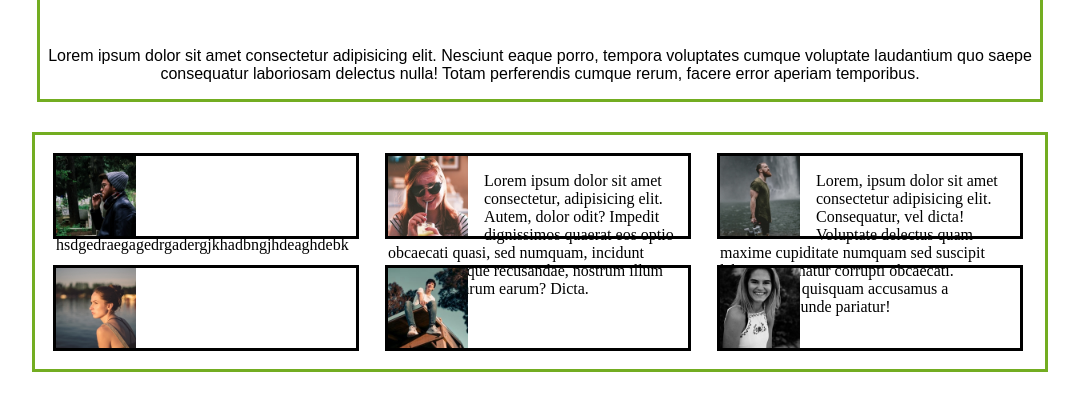
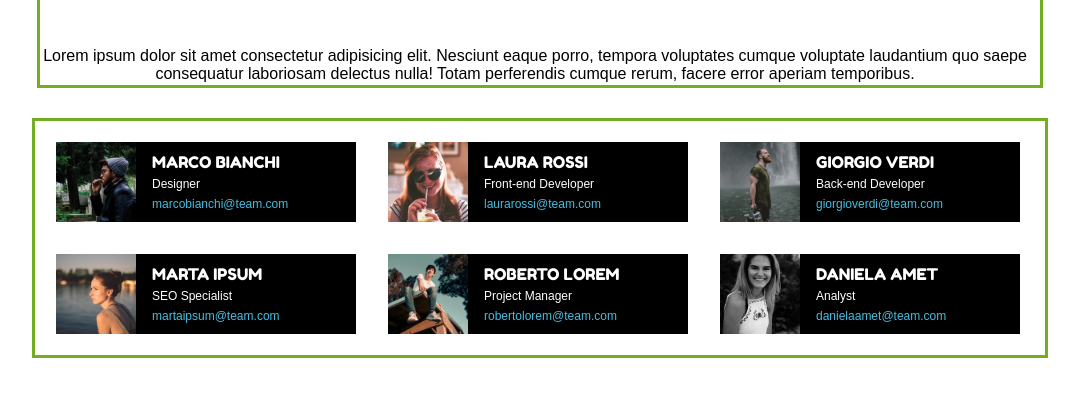
Before and after one commit to salvatoredepaola/html-css-float-cards, a plain HTML site: page index.html in a window 1280 px wide. Shown: the part 92-502 px from the top of the page, without its empty margins (100-1179 px from the left). Drawn offline with Linux system fonts and the light colour scheme.

Commit message:
completati nomi

```diff
--- a/css/style.css
+++ b/css/style.css
@@ -5,6 +5,9 @@ h1{
     color: #e53170;
 }
 
+header{
+    font-family: 'Fredoka One', cursive;
+}
 
 
 .titolo{
@@ -12,7 +15,10 @@ h1{
     width: 1000px;
     margin: 30px auto;
     border: 3px solid #73AD21;
-    font-family: Arial, Helvetica, sans-serif;
+}
+.nomi{
+    font-family: 'Fredoka One', cursive;
+    color: white;
 }
 .box{
     overflow: auto;
@@ -22,11 +28,12 @@ h1{
     border: 3px solid #73AD21;
 }
 .minibox{
+    background-color: black;
+    text-align: left;
     margin: auto;
-    margin: 13px;
+    margin: 16px;
     width: 300px;
     height: 80px;
-    border: 3px solid black;
     float: left;
 }
 img{
@@ -35,3 +42,21 @@ img{
     height: 80px;
     margin-right: 1rem;
 }
+p{
+    margin-top: 10px;
+    margin-right: 10px;
+    margin-bottom: 2px;
+    font-family: Arial, Helvetica, sans-serif;
+
+
+
+}
+a{
+    text-decoration: none;
+    color: #48bde0;
+}
+
+span{
+    font-family: Arial, Helvetica, sans-serif;
+    font-size: 12px;
+}
--- a/index.html
+++ b/index.html
@@ -24,35 +24,59 @@
 
             <div class="minibox">
                 <img src="img/male1.png" alt="">
-                <p>hsdgedraegagedrgadergjkhadbngjhdeaghdebk</p>
+                <p class="nomi">MARCO BIANCHI <br>
+                    <span> Designer <br>
+                    <a href="">marcobianchi@team.com</a>
+                    </span>
+                </p>
 
             </div>
 
             <div class="minibox">
                 <img src="img/female1.png" alt="">
-                <p>Lorem ipsum dolor sit amet consectetur, adipisicing elit. Autem, dolor odit? Impedit dignissimos quaerat eos optio obcaecati quasi, sed numquam, incidunt veniam cumque recusandae, nostrum illum quisquam harum earum? Dicta.</p>
+                <p class="nomi">LAURA ROSSI <br>
+                    <span> Front-end Developer
+                    <a href="">laurarossi@team.com</a>
+                    </span>
+                </p>
 
             </div>
 
             <div class="minibox">
                 <img src="img/male2.png" alt="">
-                <p>Lorem, ipsum dolor sit amet consectetur adipisicing elit. Consequatur, vel dicta! Voluptate delectus quam maxime cupiditate numquam sed suscipit labore aspernatur corrupti obcaecati. Perspiciatis, quisquam accusamus a dignissimos unde pariatur!</p>
+                <p class="nomi">GIORGIO VERDI<br>
+                    <span> Back-end Developer
+                    <a href="">giorgioverdi@team.com</a>
+                    </span>
+                </p>
 
             </div>
 
             <div class="minibox">
                 <img src="img/female2.png" alt="">
-
+                <p class="nomi">MARTA IPSUM<br>
+                    <span> SEO Specialist
+                    <a href="">martaipsum@team.com</a>
+                    </span>
+                </p>
             </div>
 
             <div class="minibox">
                 <img src="img/male3.png" alt="">
-
+                <p class="nomi">ROBERTO LOREM <br>
+                    <span> Project Manager
+                    <a href="">robertolorem@team.com</a>
+                    </span>
+                </p>
             </div>
 
             <div class="minibox">
                 <img src="img/female3.png" alt="">
-
+                <p class="nomi">DANIELA AMET<br>
+                    <span> Analyst <br>
+                    <a href="">danielaamet@team.com</a>
+                    </span>
+                </p>
             </div>
         </div>
     </main>
```
